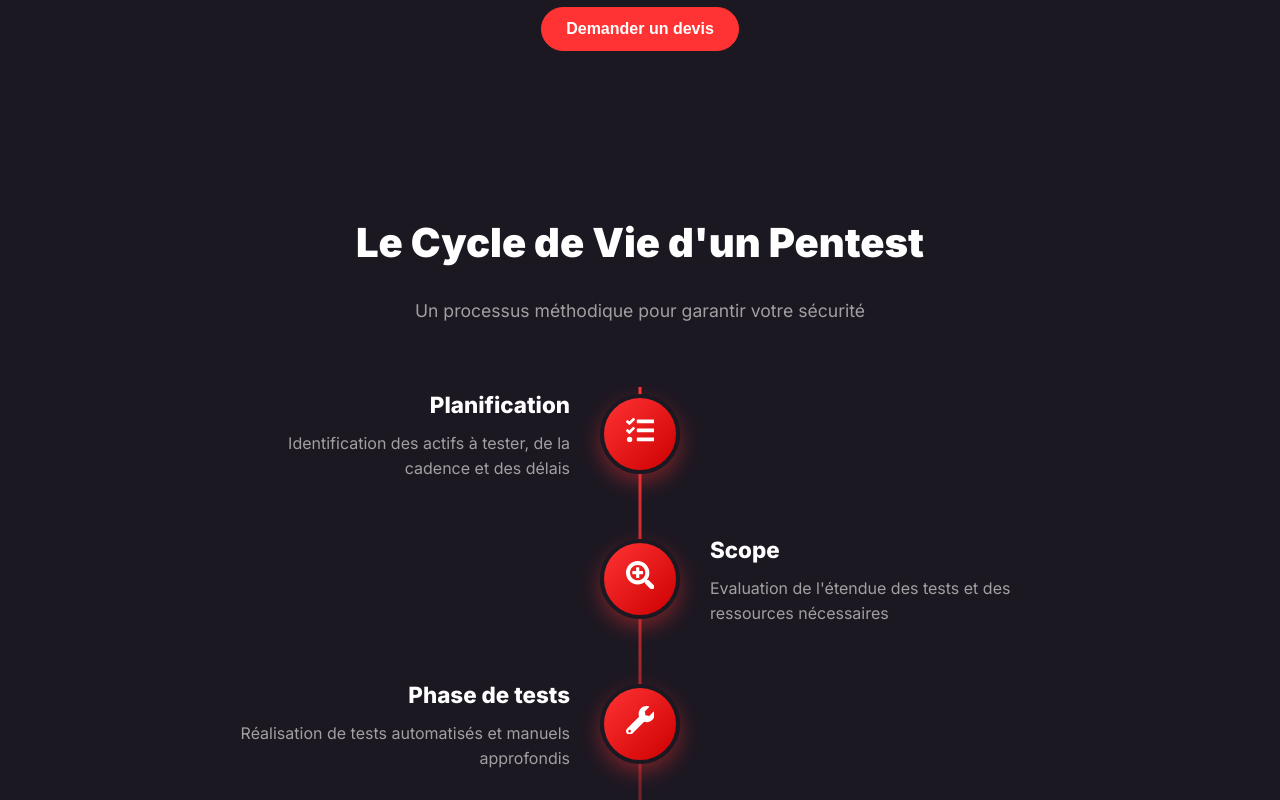
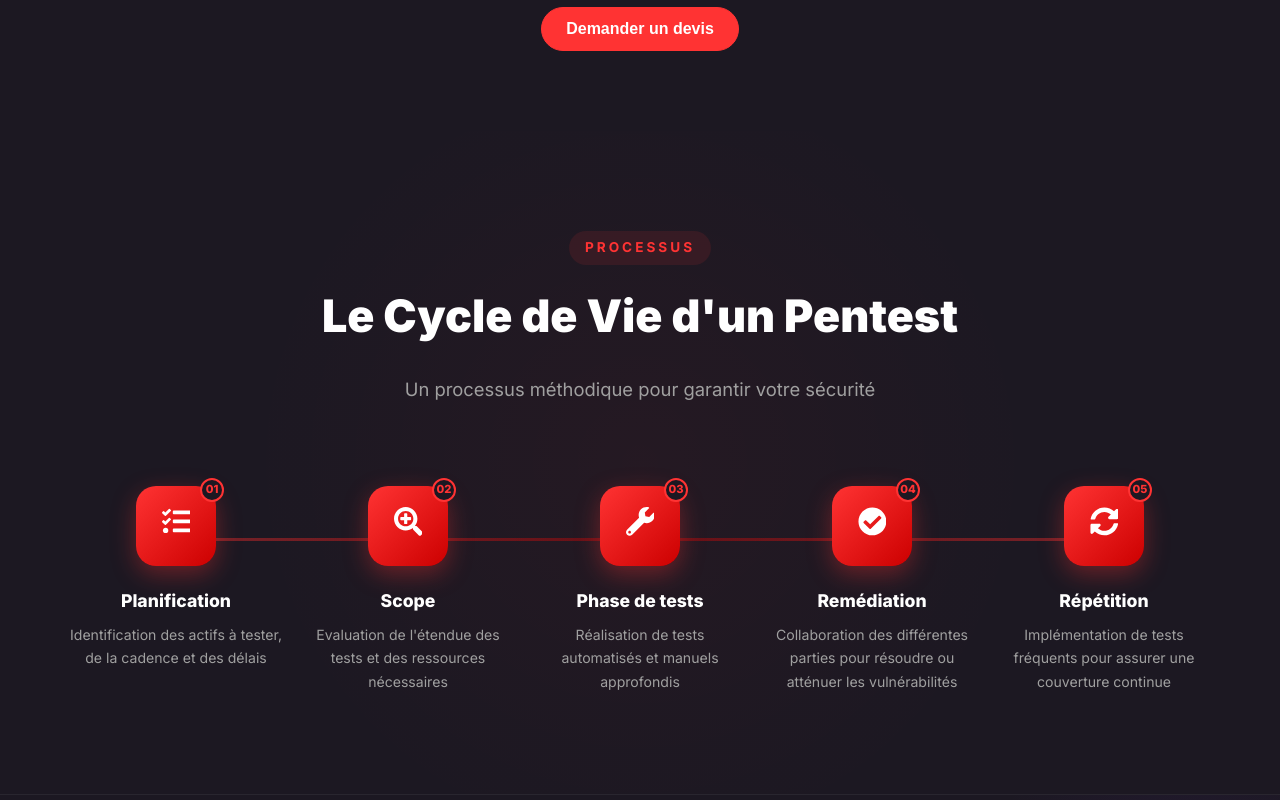
Before and after one commit to Cyborgfck12/Sysgate, a React (Vite) app: page /pentest in a window 1280 px wide. Shown: the part 2580-3380 px from the top of the page. Built offline with nearby package versions, Linux system fonts and the light colour scheme.

Commit message:
Mise à jour coordonnées + fix vulnérabilités + redesign section Cycle de Vie Pentest

```diff
--- a/src/components/Contact.jsx
+++ b/src/components/Contact.jsx
@@ -32,7 +32,7 @@ const Contact = () => {
                                 </div>
                                 <div>
                                     <p style={{ color: 'var(--color-text-muted)', fontSize: '0.9rem' }}>Téléphone</p>
-                                    <p style={{ color: 'white', fontWeight: 'bold' }}>+33 1 23 45 67 89</p>
+                                    <p style={{ color: 'white', fontWeight: 'bold' }}>07 85 84 05 40</p>
                                 </div>
                             </div>
 
@@ -42,7 +42,7 @@ const Contact = () => {
                                 </div>
                                 <div>
                                     <p style={{ color: 'var(--color-text-muted)', fontSize: '0.9rem' }}>Adresse</p>
-                                    <p style={{ color: 'white', fontWeight: 'bold' }}>Paris, France</p>
+                                    <p style={{ color: 'white', fontWeight: 'bold' }}>155 chemin du Rayol, 83490 Le Muy</p>
                                 </div>
                             </div>
                         </div>
--- a/src/components/Footer.jsx
+++ b/src/components/Footer.jsx
@@ -190,11 +190,11 @@ const Footer = () => {
                             </li>
                             <li style={{ display: 'flex', alignItems: 'start', gap: '12px' }}>
                                 <FaPhone style={{ color: 'var(--color-accent-primary)', marginTop: '4px', fontSize: '0.9rem' }} />
-                                <span style={{ color: 'var(--color-text-secondary)' }}>+33 1 23 45 67 89</span>
+                                <span style={{ color: 'var(--color-text-secondary)' }}>07 85 84 05 40</span>
                             </li>
                             <li style={{ display: 'flex', alignItems: 'start', gap: '12px' }}>
                                 <FaMapMarkerAlt style={{ color: 'var(--color-accent-primary)', marginTop: '4px', fontSize: '0.9rem' }} />
-                                <span style={{ color: 'var(--color-text-secondary)' }}>Paris, France</span>
+                                <span style={{ color: 'var(--color-text-secondary)' }}>155 chemin du Rayol, 83490 Le Muy</span>
                             </li>
                         </ul>
                     </div>
--- a/src/components/Pentest.jsx
+++ b/src/components/Pentest.jsx
@@ -385,109 +385,175 @@ const Pentest = () => {
                 </div>
             </section>
 
-            {/* Section Cycle de Vie - Timeline améliorée */}
-            <section className='section' style={{ backgroundColor: 'var(--color-bg-secondary)', paddingTop: '80px', paddingBottom: '80px' }}>
-                <div className='container' style={{ maxWidth: '1000px', margin: '0 auto' }}>
+            {/* Section Cycle de Vie - Design moderne */}
+            <section className='section' style={{
+                backgroundColor: 'var(--color-bg-secondary)',
+                paddingTop: '100px',
+                paddingBottom: '100px',
+                position: 'relative',
+                overflow: 'hidden'
+            }}>
+                {/* Effet de fond subtil */}
+                <div style={{
+                    position: 'absolute',
+                    top: '50%',
+                    left: '50%',
+                    transform: 'translate(-50%, -50%)',
+                    width: '800px',
+                    height: '800px',
+                    background: 'radial-gradient(circle, rgba(255,51,51,0.04) 0%, transparent 70%)',
+                    pointerEvents: 'none'
+                }} />
+
+                <div className='container' style={{ maxWidth: '1200px', margin: '0 auto', position: 'relative', zIndex: 1 }}>
                     <motion.div
                         initial={{ opacity: 0, y: 20 }}
                         whileInView={{ opacity: 1, y: 0 }}
                         viewport={{ once: true }}
                         transition={{ duration: 0.6 }}
-                        style={{ textAlign: 'center', marginBottom: '60px' }}
+                        style={{ textAlign: 'center', marginBottom: '80px' }}
                     >
-                        <h3 style={{ fontSize: '2.5rem', fontWeight: 900, color: 'white', marginBottom: '20px' }}>
+                        <span style={{
+                            display: 'inline-block',
+                            color: 'var(--color-accent-alert)',
+                            fontSize: '0.85rem',
+                            fontWeight: 700,
+                            letterSpacing: '3px',
+                            textTransform: 'uppercase',
+                            marginBottom: '16px',
+                            padding: '6px 16px',
+                            backgroundColor: 'rgba(255,51,51,0.1)',
+                            borderRadius: '20px'
+                        }}>
+                            Processus
+                        </span>
+                        <h3 style={{ fontSize: isMobile ? '2rem' : '2.8rem', fontWeight: 900, color: 'white', marginBottom: '20px' }}>
                             Le Cycle de Vie d'un Pentest
                         </h3>
-                        <p style={{ color: 'var(--color-text-secondary)', fontSize: '1.1rem', lineHeight: '1.8', maxWidth: '700px', margin: '0 auto' }}>
+                        <p style={{ color: 'var(--color-text-secondary)', fontSize: '1.15rem', lineHeight: '1.8', maxWidth: '600px', margin: '0 auto' }}>
                             Un processus méthodique pour garantir votre sécurité
                         </p>
                     </motion.div>
 
-                    <div style={{ position: 'relative', maxWidth: '800px', margin: '0 auto' }}>
-                        {/* Ligne verticale centrale - cachée sur mobile */}
+                    {/* Stepper horizontal (desktop) / vertical (mobile) */}
+                    <div style={{
+                        display: 'grid',
+                        gridTemplateColumns: isMobile ? '1fr' : 'repeat(5, 1fr)',
+                        gap: isMobile ? '0' : '0',
+                        position: 'relative'
+                    }}>
+                        {/* Ligne de connexion horizontale (desktop) */}
                         {!isMobile && (
                             <div style={{
                                 position: 'absolute',
-                                left: '50%',
-                                top: 0,
-                                bottom: 0,
-                                width: '3px',
-                                background: 'linear-gradient(to bottom, var(--color-accent-alert), transparent)',
-                                transform: 'translateX(-50%)'
+                                top: '52px',
+                                left: '10%',
+                                right: '10%',
+                                height: '3px',
+                                background: 'linear-gradient(90deg, var(--color-accent-alert), #cc0000, var(--color-accent-alert))',
+                                opacity: 0.4,
+                                zIndex: 0
                             }} />
                         )}
 
                         {lifecycle.map((step, index) => (
                             <motion.div
                                 key={index}
-                                initial={{ opacity: 0, x: isMobile ? 0 : (index % 2 === 0 ? -50 : 50) }}
-                                whileInView={{ opacity: 1, x: 0 }}
+                                initial={{ opacity: 0, y: 30 }}
+                                whileInView={{ opacity: 1, y: 0 }}
                                 viewport={{ once: true }}
-                                transition={{ delay: index * 0.15, duration: 0.5 }}
+                                transition={{ delay: index * 0.12, duration: 0.5, ease: 'easeOut' }}
                                 style={isMobile ? {
                                     display: 'flex',
+                                    alignItems: 'flex-start',
                                     gap: '20px',
-                                    marginBottom: index < lifecycle.length - 1 ? '30px' : 0,
-                                    alignItems: 'flex-start'
+                                    position: 'relative',
+                                    paddingBottom: index < lifecycle.length - 1 ? '40px' : '0',
+                                    paddingLeft: '30px'
                                 } : {
-                                    display: 'grid',
-                                    gridTemplateColumns: index % 2 === 0 ? '1fr auto 1fr' : '1fr auto 1fr',
-                                    alignItems: 'center',
-                                    gap: '30px',
-                                    marginBottom: index < lifecycle.length - 1 ? '50px' : 0
-                                }}
-                            >
-                                {/* Contenu à gauche ou vide (desktop seulement) */}
-                                {!isMobile && index % 2 === 0 ? (
-                                    <div style={{ textAlign: 'right' }}>
-                                        <h5 style={{ fontSize: '1.4rem', fontWeight: 800, color: 'white', marginBottom: '8px' }}>
-                                            {step.title}
-                                        </h5>
-                                        <p style={{ color: 'var(--color-text-secondary)', lineHeight: '1.6' }}>
-                                            {step.desc}
-                                        </p>
-                                    </div>
-                                ) : !isMobile ? <div /> : null}
-
-                                {/* Cercle */}
-                                <div style={{
-                                    width: isMobile ? '60px' : '80px',
-                                    height: isMobile ? '60px' : '80px',
-                                    minWidth: isMobile ? '60px' : '80px',
-                                    borderRadius: '50%',
-                                    background: 'linear-gradient(135deg, var(--color-accent-alert), #cc0000)',
                                     display: 'flex',
                                     flexDirection: 'column',
                                     alignItems: 'center',
-                                    justifyContent: 'center',
-                                    boxShadow: '0 8px 20px rgba(255,51,51,0.4)',
-                                    border: '4px solid var(--color-bg-secondary)',
+                                    textAlign: 'center',
+                                    padding: '0 10px',
                                     position: 'relative',
-                                    zIndex: 2
-                                }}>
+                                    zIndex: 1
+                                }}
+                            >
+                                {/* Ligne verticale de connexion (mobile) */}
+                                {isMobile && index < lifecycle.length - 1 && (
+                                    <div style={{
+                                        position: 'absolute',
+                                        left: '57px',
+                                        top: '70px',
+                                        bottom: '0',
+                                        width: '2px',
+                                        background: 'linear-gradient(to bottom, var(--color-accent-alert), transparent)',
+                                        opacity: 0.4
+                                    }} />
+                                )}
+
+                                {/* Numéro + Icône */}
+                                <motion.div
+                                    whileHover={{ scale: 1.1, boxShadow: '0 12px 30px rgba(255,51,51,0.5)' }}
+                                    transition={{ type: 'spring', stiffness: 300 }}
+                                    style={{
+                                        width: isMobile ? '56px' : '80px',
+                                        height: isMobile ? '56px' : '80px',
+                                        minWidth: isMobile ? '56px' : '80px',
+                                        borderRadius: '20px',
+                                        background: 'linear-gradient(135deg, var(--color-accent-alert), #cc0000)',
+                                        display: 'flex',
+                                        alignItems: 'center',
+                                        justifyContent: 'center',
+                                        boxShadow: '0 8px 24px rgba(255,51,51,0.35)',
+                                        position: 'relative',
+                                        marginBottom: isMobile ? '0' : '24px',
+                                        cursor: 'default'
+                                    }}
+                                >
                                     <span style={{ fontSize: isMobile ? '1.3rem' : '1.8rem', color: 'white' }}>{step.icon}</span>
+                                    {/* Badge numéro */}
+                                    <span style={{
+                                        position: 'absolute',
+                                        top: '-8px',
+                                        right: '-8px',
+                                        width: '24px',
+                                        height: '24px',
+                                        borderRadius: '50%',
+                                        backgroundColor: 'var(--color-bg-secondary)',
+                                        border: '2px solid var(--color-accent-alert)',
+                                        display: 'flex',
+                                        alignItems: 'center',
+                                        justifyContent: 'center',
+                                        fontSize: '0.7rem',
+                                        fontWeight: 800,
+                                        color: 'var(--color-accent-alert)'
+                                    }}>
+                                        {step.number}
+                                    </span>
+                                </motion.div>
+
+                                {/* Contenu texte */}
+                                <div style={{ flex: isMobile ? 1 : 'unset' }}>
+                                    <h5 style={{
+                                        fontSize: isMobile ? '1.15rem' : '1.1rem',
+                                        fontWeight: 800,
+                                        color: 'white',
+                                        marginBottom: '10px',
+                                        lineHeight: '1.3'
+                                    }}>
+                                        {step.title}
+                                    </h5>
+                                    <p style={{
+                                        color: 'var(--color-text-secondary)',
+                                        lineHeight: '1.7',
+                                        fontSize: isMobile ? '0.95rem' : '0.88rem',
+                                        margin: 0
+                                    }}>
+                                        {step.desc}
+                                    </p>
                                 </div>
-
-                                {/* Contenu à droite (desktop) ou à côté (mobile) */}
-                                {isMobile ? (
-                                    <div style={{ flex: 1 }}>
-                                        <h5 style={{ fontSize: '1.2rem', fontWeight: 800, color: 'white', marginBottom: '6px' }}>
-                                            {step.title}
-                                        </h5>
-                                        <p style={{ color: 'var(--color-text-secondary)', lineHeight: '1.6', fontSize: '0.95rem' }}>
-                                            {step.desc}
-                                        </p>
-                                    </div>
-                                ) : index % 2 !== 0 ? (
-                                    <div style={{ textAlign: 'left' }}>
-                                        <h5 style={{ fontSize: '1.4rem', fontWeight: 800, color: 'white', marginBottom: '8px' }}>
-                                            {step.title}
-                                        </h5>
-                                        <p style={{ color: 'var(--color-text-secondary)', lineHeight: '1.6' }}>
-                                            {step.desc}
-                                        </p>
-                                    </div>
-                                ) : <div />}
                             </motion.div>
                         ))}
                     </div>
--- a/src/pages/Contact.jsx
+++ b/src/pages/Contact.jsx
@@ -220,8 +220,8 @@ const Contact = () => {
                             <div style={{ display: 'flex', flexDirection: 'column', gap: '24px' }}>
                                 {/* Items coordonnées... identique */}
                                 <ContactInfoItem icon={<FaEnvelope />} label="Email" value="contact@sysgate.com" />
-                                <ContactInfoItem icon={<FaPhone />} label="Téléphone" value="+33 1 23 45 67 89" />
-                                <ContactInfoItem icon={<FaMapMarkerAlt />} label="Adresse" value="Paris, France" />
+                                <ContactInfoItem icon={<FaPhone />} label="Téléphone" value="07 85 84 05 40" />
+                                <ContactInfoItem icon={<FaMapMarkerAlt />} label="Adresse" value="155 chemin du Rayol, 83490 Le Muy" />
                             </div>
                         </motion.div>
 
```
Also changed, not shown: 1 other file (tests, documents, lock files or other folders).
